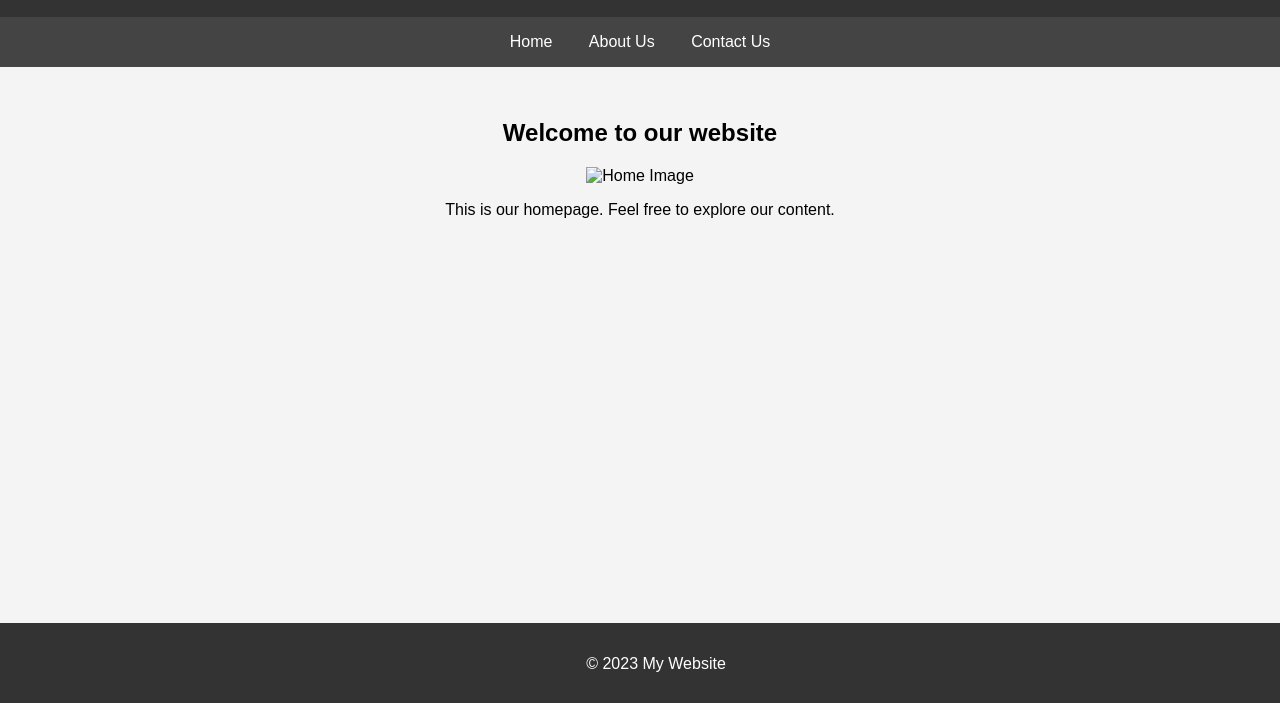
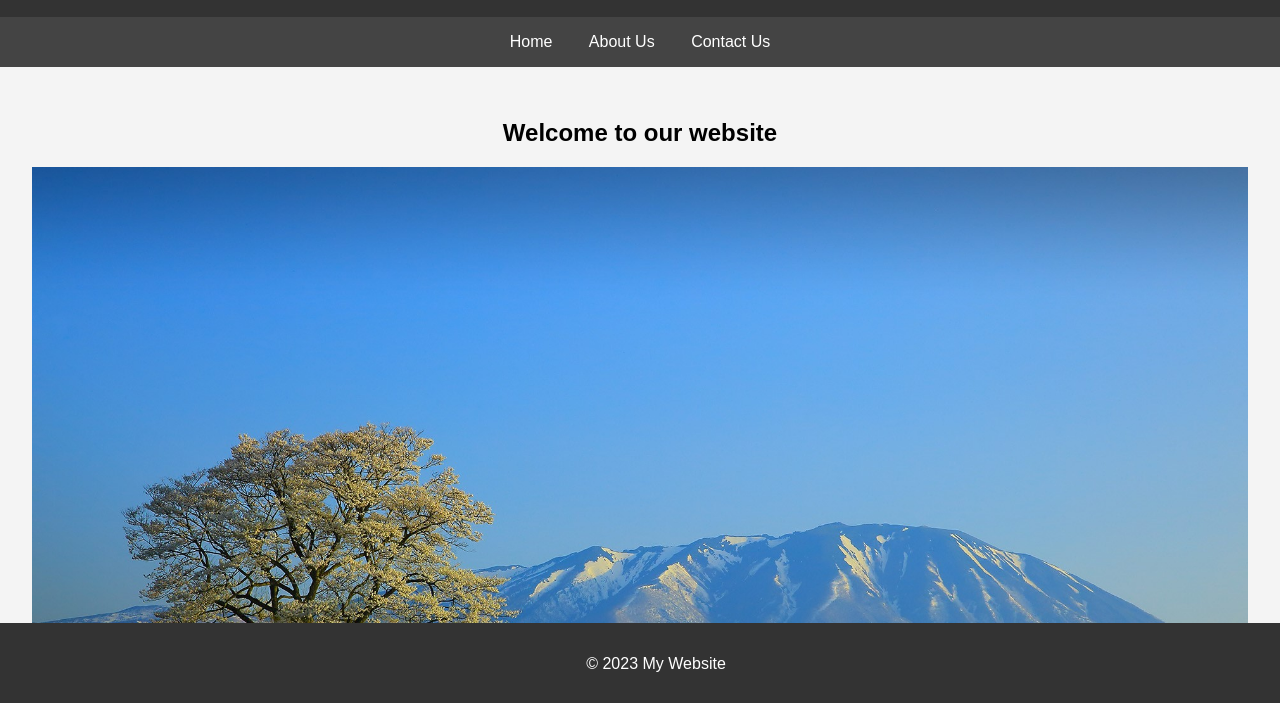
Before and after one commit to MuShangbo/Bole_3402, a plain HTML site: page index.html in a window 1280 px wide. Shown: the part 95-798 px from the top of the page. Drawn offline with Linux system fonts and the light colour scheme.

Commit message:
Update index.html

```diff
--- a/index.html
+++ b/index.html
@@ -19,7 +19,7 @@
 
     <section>
         <h2>Welcome to our website</h2>
-        <img src="home-image.jpg" alt="Home Image">
+        <img src="img/home.jpg" alt="Home Image">
         <p>This is our homepage. Feel free to explore our content.</p>
     </section>
 
```
